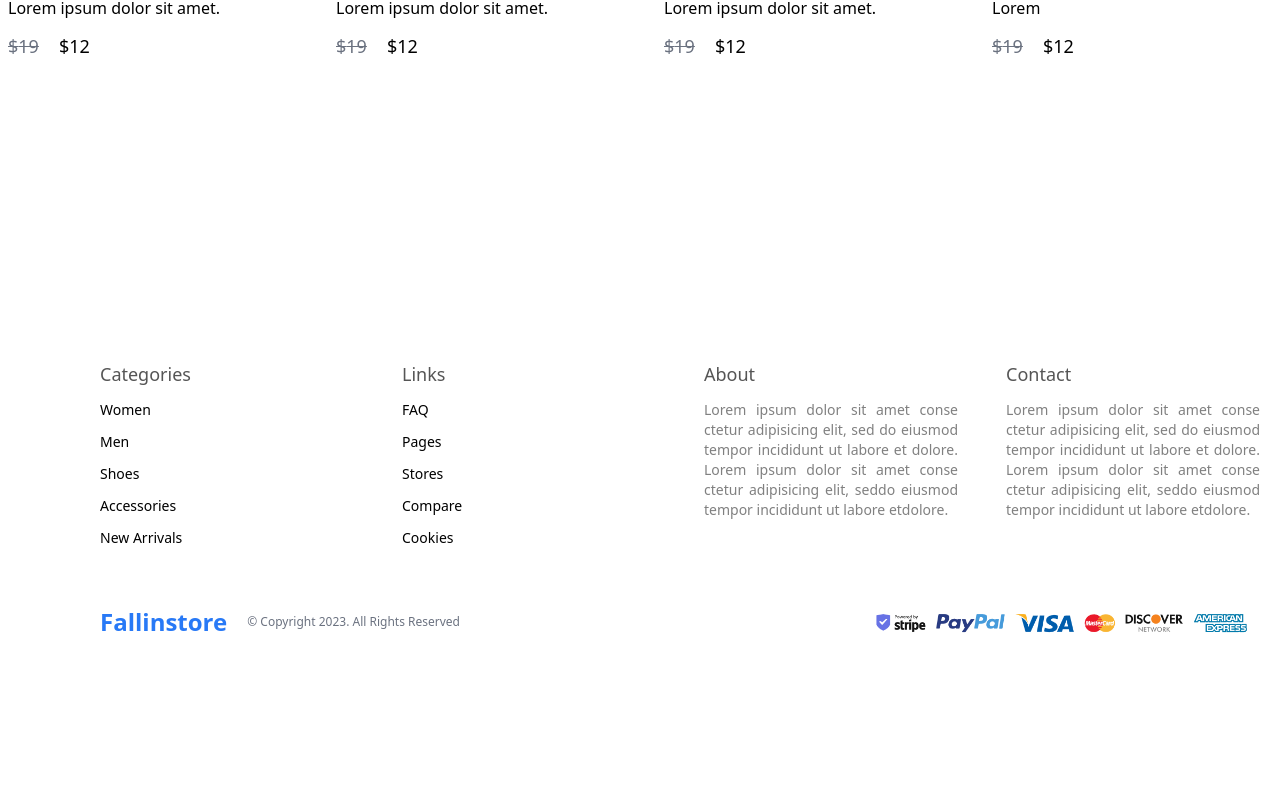
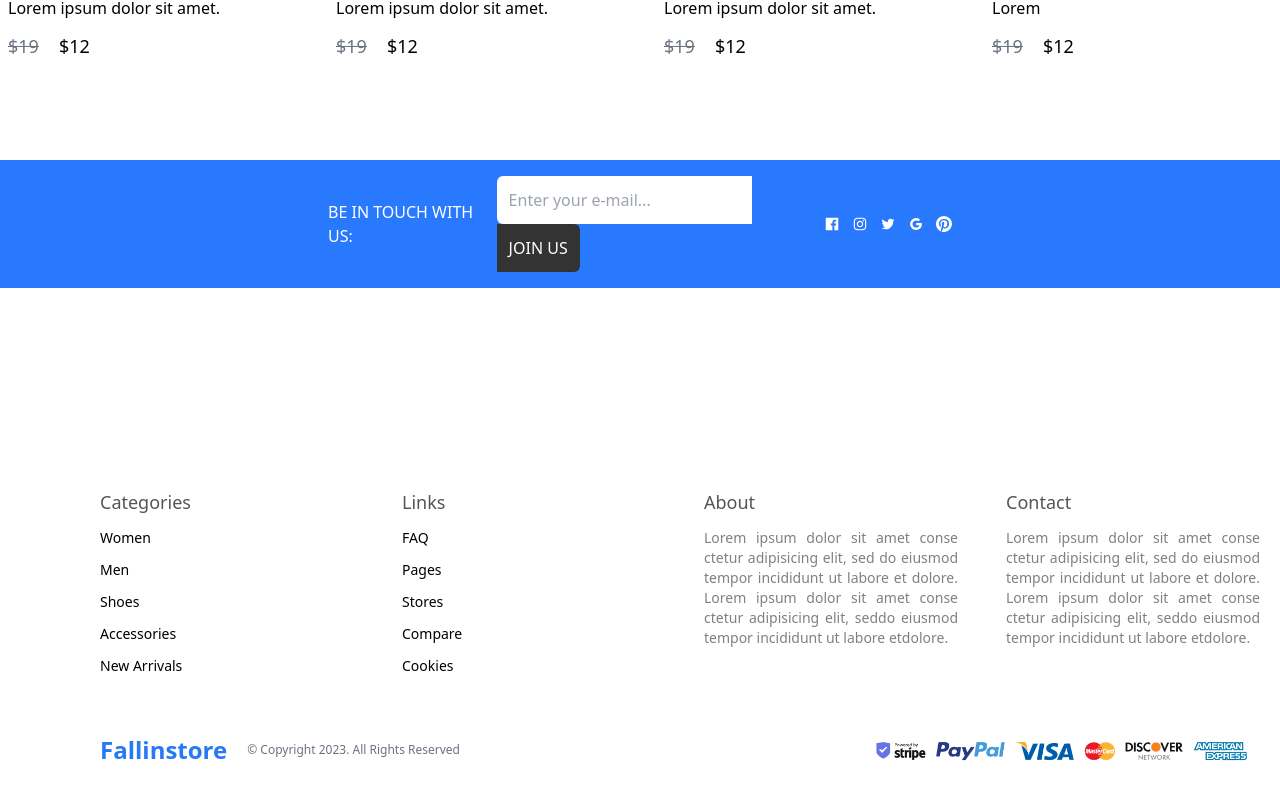
Before and after one commit to Takata21/Fallinstores, a React (Vite) app in the folder client/: page / in a window 1280 px wide. Shown: the part 2968-3768 px from the top of the page. Built offline with nearby package versions, Linux system fonts and the light colour scheme.

Commit message:
add contact component

```diff
--- /dev/null
+++ b/client/src/components/Contact/Contact.jsx
@@ -0,0 +1,42 @@
+import React from 'react'
+import {
+  AiFillFacebook,
+  AiOutlineGoogle,
+  AiOutlineInstagram,
+  AiOutlineTwitter,
+} from 'react-icons/ai'
+import { BsPinterest } from 'react-icons/bs'
+export default function Contact() {
+  return (
+    <section className="contact bg-[#2879fe] text-white p-4 flex justify-center">
+      <div className="flex justify-between w-1/2 m-auto wrapper items-center">
+        <span className="font-medium">BE IN TOUCH WITH US:</span>
+        <div className="mail">
+          <input
+            type="text"
+            placeholder="Enter your e-mail..."
+            className="p-3 border-none rounded-l-md"
+          />
+          <button className="p-3 text-white bg-[#333] rounded-r-md border-none">
+            JOIN US
+          </button>
+        </div>
+        <div className="flex items-center gap-3 icons">
+          <AiFillFacebook />
+          <AiOutlineInstagram />
+          <AiOutlineTwitter />
+          <AiOutlineGoogle />
+          <BsPinterest />
+        </div>
+      </div>
+    </section>
+  )
+}
+
+//   button{
+//     padding: 10px;
+//     color: white;
+//     background: #333;
+//     border-radius: 0 5px 5px 0;
+//     border: none;
+//   }
--- a/client/src/pages/Home/Home.jsx
+++ b/client/src/pages/Home/Home.jsx
@@ -2,6 +2,7 @@ import React from 'react'
 import FeaturedProducts from '../../components/FeaturedProducts/FeaturedProducts'
 import Slider from '../../components/Slider/Slider'
 import Categories from '../../components/Categories/Categories'
+import Contact from '../../components/Contact/Contact'
 export default function Home() {
   return (
     <div className="overflow-hidden">
@@ -9,6 +10,7 @@ export default function Home() {
       <FeaturedProducts type="featured" />
       <Categories />
       <FeaturedProducts type="trending" />
+      <Contact />
     </div>
   )
 }
```
